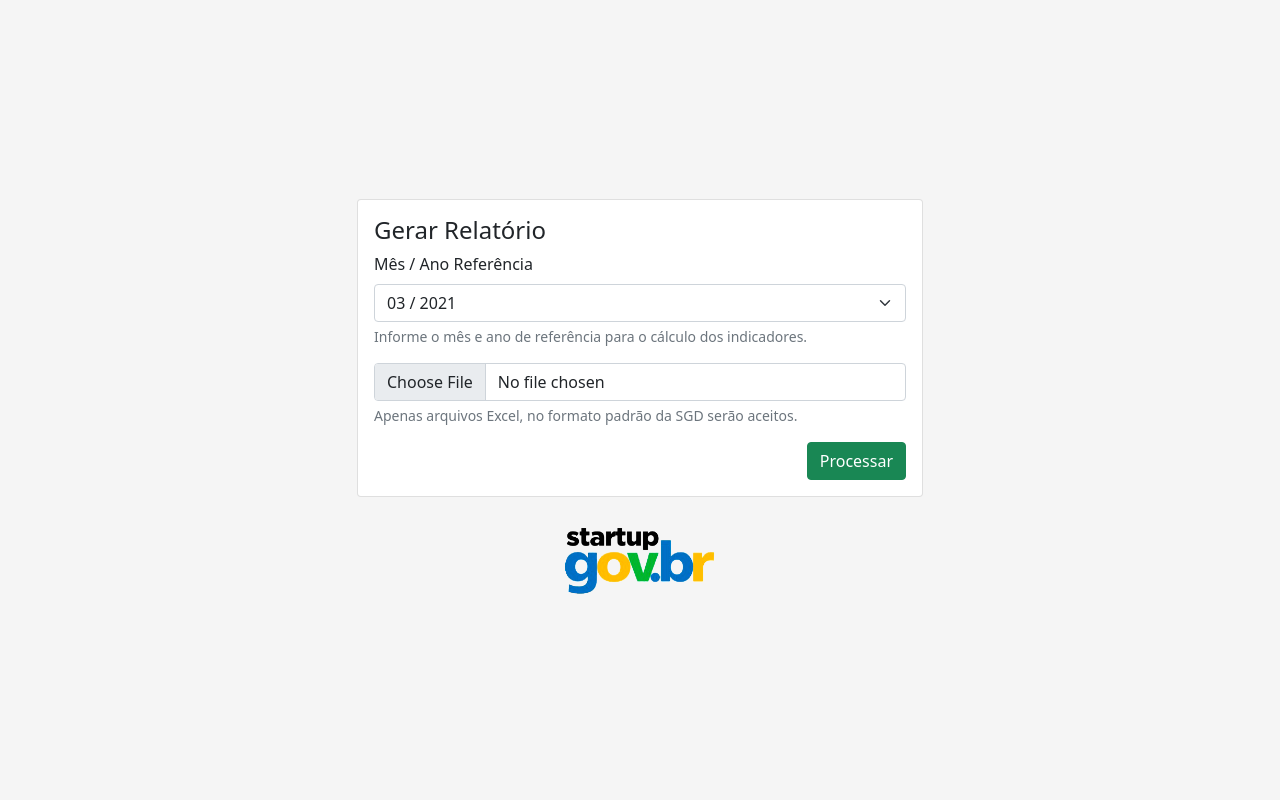
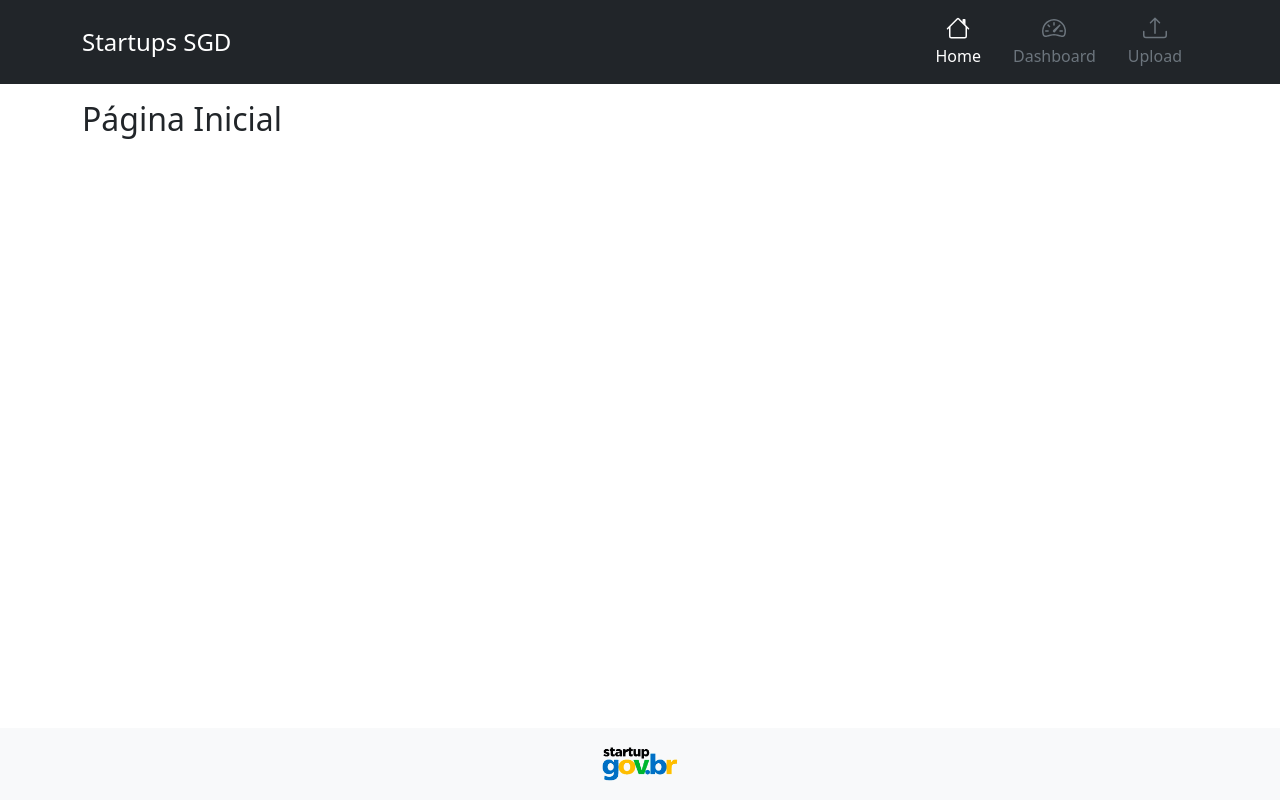
Before and after one commit to pcborges/me_sgd_status_projetos, a Flask app: page / in a window 1280 px wide. Run offline with Flask 2, Linux system fonts and the light colour scheme.

Commit message:
Ajustes de layout e novas páginas

```diff
--- a/app.py
+++ b/app.py
@@ -1,7 +1,7 @@
 import os
-from flask import Flask,  request,  render_template
+from flask import Flask,  request,  render_template, flash
 from src.tratar_dados import getProjetosEmExecucaoHTML, getProjetosPriorizadosJSON, getProjetosEmDiagnosticoHTML, getTotaisProjetosPriorizados
-from src.excel_to_db import uploadDataGBQ
+from src.excel_to_db import kpisToDB, startupsToDB
 from src.utils import validateFileReq
 import config
 
@@ -9,6 +9,12 @@ UPLOAD_FOLDER = os.getcwd() + 'upload'
 
 app = Flask(__name__)
 app.config['UPLOAD_FOLDER'] = UPLOAD_FOLDER
+app.secret_key = "sgdapp"
+
+
+@app.errorhandler(404)
+def not_found(e):
+    return render_template('404.html')
 
 
 @app.route('/')
@@ -16,23 +22,46 @@ def index():
     return render_template('index.html')
 
 
-@app.route('/carga')
-def carga():
-    return render_template('cargadados.html')
+@app.route('/upload')
+def upload():
+    return render_template('upload_form.html')
 
 
-@app.route('/bigquery', methods=['POST'])
-def big_query():
+@app.route('/dashboard')
+def dashboard():
+    return render_template('dashboard_ds.html')
+
+
+@app.route('/data-load', methods=['POST'])
+def data_load():
     if request.method == 'POST':
         resp = validateFileReq(request)
         path = resp['path']
         if path == '':
             return render_template('index.html', mensagem=resp['message'])
-        processamento = uploadDataGBQ(path)
-        if processamento == 'OK':
-            return render_template('cargadados.html', sucesso='Dados carregados com sucesso!')
-        else:
-            return render_template('cargadados.html', erro=processamento)
+        # Validar se os campos checkbox estão marcados
+        msgStartups = None
+        msgKpis = None
+        if request.form.get('carga_startups'):
+            msgStartups = startupsToDB(path)
+        if request.form.get('carga_kpis'):
+            msgKpis = kpisToDB(path)
+
+        print(msgKpis, 'outra ', msgStartups)
+        if not msgKpis == None:
+            if msgKpis == 'OK':
+                flash('Dados dos Indicadores carregados com sucesso.',
+                      category='success')
+            else:
+                flash(msgKpis, category='error')
+
+        if not msgStartups == None:
+            if msgStartups == 'OK':
+                flash('Dados das Startups carregados com sucesso.',
+                      category='success')
+            else:
+                flash(msgStartups, category='error')
+        return render_template('upload_form.html')
 
 
 @app.route('/dashboard', methods=['POST'])
--- a/src/utils.py
+++ b/src/utils.py
@@ -1,5 +1,4 @@
 import os
-import json
 from werkzeug.utils import secure_filename
 
 UPLOAD_FOLDER = os.getcwd() + 'upload'
--- /dev/null
+++ b/templates/base.html
@@ -0,0 +1,123 @@
+<!doctype html>
+<html lang="pt-BR">
+
+<head>
+  <!-- Required meta tags -->
+  <meta charset="utf-8">
+  <meta name="viewport" content="width=device-width, initial-scale=1">
+
+  <!-- Bootstrap CSS -->
+  <link href="https://cdn.jsdelivr.net/npm/bootstrap@5.0.2/dist/css/bootstrap.min.css" rel="stylesheet"
+    integrity="sha384-EVSTQN3/azprG1Anm3QDgpJLIm9Nao0Yz1ztcQTwFspd3yD65VohhpuuCOmLASjC" crossorigin="anonymous">
+  <link href="{{ url_for('static', filename='css/custom.css' ) }}" rel="stylesheet">
+  <link rel="shortcut icon" href="{{ url_for('static', filename='favicon.ico') }}">
+  <script src="{{ url_for('static', filename='js/custom.js' ) }}"></script>
+  <title>{% block title %}Startups SGD{% endblock %}</title>
+</head>
+
+<body class="d-flex flex-column vh-100">
+  <header>
+    <div class="px-3 py-2 bg-dark text-white" style="background-color: lightgray;">
+      <div class="container">
+        <div class="d-flex flex-wrap align-items-center justify-content-center justify-content-lg-start">
+          <a href="{{ url_for('index')}}"
+            class="d-flex align-items-center my-2 my-lg-0 me-lg-auto text-white text-decoration-none">
+            <span class="fs-4">Startups SGD</span>
+          </a>
+
+          <ul class="nav col-12 col-lg-auto my-2 justify-content-center my-md-0 text-small">
+            <li>
+              <a href="{{ url_for('index')}}" class="nav-link text-secondary">
+                <svg xmlns="http://www.w3.org/2000/svg" width="24" height="24" fill="currentColor"
+                  class="bi bi-house d-block mx-auto mb-1" viewBox="0 0 16 16">
+                  <path fill-rule="evenodd"
+                    d="M2 13.5V7h1v6.5a.5.5 0 0 0 .5.5h9a.5.5 0 0 0 .5-.5V7h1v6.5a1.5 1.5 0 0 1-1.5 1.5h-9A1.5 1.5 0 0 1 2 13.5zm11-11V6l-2-2V2.5a.5.5 0 0 1 .5-.5h1a.5.5 0 0 1 .5.5z" />
+                  <path fill-rule="evenodd"
+                    d="M7.293 1.5a1 1 0 0 1 1.414 0l6.647 6.646a.5.5 0 0 1-.708.708L8 2.207 1.354 8.854a.5.5 0 1 1-.708-.708L7.293 1.5z" />
+                </svg>
+                Home
+              </a>
+            </li>
+            <li>
+              <a href="{{ url_for('dashboard')}}" class="nav-link text-secondary">
+                <svg xmlns="http://www.w3.org/2000/svg" width="24" height="24" fill="currentColor"
+                  class="bi bi-speedometer2 d-block mx-auto mb-1" viewBox="0 0 16 16">
+                  <path
+                    d="M8 4a.5.5 0 0 1 .5.5V6a.5.5 0 0 1-1 0V4.5A.5.5 0 0 1 8 4zM3.732 5.732a.5.5 0 0 1 .707 0l.915.914a.5.5 0 1 1-.708.708l-.914-.915a.5.5 0 0 1 0-.707zM2 10a.5.5 0 0 1 .5-.5h1.586a.5.5 0 0 1 0 1H2.5A.5.5 0 0 1 2 10zm9.5 0a.5.5 0 0 1 .5-.5h1.5a.5.5 0 0 1 0 1H12a.5.5 0 0 1-.5-.5zm.754-4.246a.389.389 0 0 0-.527-.02L7.547 9.31a.91.91 0 1 0 1.302 1.258l3.434-4.297a.389.389 0 0 0-.029-.518z" />
+                  <path fill-rule="evenodd"
+                    d="M0 10a8 8 0 1 1 15.547 2.661c-.442 1.253-1.845 1.602-2.932 1.25C11.309 13.488 9.475 13 8 13c-1.474 0-3.31.488-4.615.911-1.087.352-2.49.003-2.932-1.25A7.988 7.988 0 0 1 0 10zm8-7a7 7 0 0 0-6.603 9.329c.203.575.923.876 1.68.63C4.397 12.533 6.358 12 8 12s3.604.532 4.923.96c.757.245 1.477-.056 1.68-.631A7 7 0 0 0 8 3z" />
+                </svg>
+                Dashboard
+              </a>
+            </li>
+            <li>
+              <a href="{{ url_for('upload')}}" class="nav-link text-secondary">
+                <svg xmlns="http://www.w3.org/2000/svg" width="24" height="24" fill="currentColor"
+                  class="bi bi-upload d-block mx-auto mb-1" viewBox="0 0 16 16">
+                  <path
+                    d="M.5 9.9a.5.5 0 0 1 .5.5v2.5a1 1 0 0 0 1 1h12a1 1 0 0 0 1-1v-2.5a.5.5 0 0 1 1 0v2.5a2 2 0 0 1-2 2H2a2 2 0 0 1-2-2v-2.5a.5.5 0 0 1 .5-.5z" />
+                  <path
+                    d="M7.646 1.146a.5.5 0 0 1 .708 0l3 3a.5.5 0 0 1-.708.708L8.5 2.707V11.5a.5.5 0 0 1-1 0V2.707L5.354 4.854a.5.5 0 1 1-.708-.708l3-3z" />
+                </svg>
+                Upload
+              </a>
+            </li>
+          </ul>
+        </div>
+      </div>
+    </div>
+  </header>
+  <main class="flex-shrink-1">
+    <!-- Notificações flash irão aqui -->
+    <div class="container mt-3 mb-3">
+
+      {% with messages = get_flashed_messages(with_categories=true) %} {% if
+      messages %} {% for category, message in messages %} {% if category ==
+      'error' %}
+      <div class="alert alert-danger alert-dismissible fade show" role="alert">
+        {{ message }}
+        <button type="button" class="btn-close" data-bs-dismiss="alert" aria-label="Close"></button>
+      </div>
+      {% else %}
+      <div class="alert alert-success alert-dismissible fade show" role="alert">
+        {{ message }}
+        <button type="button" class="btn-close" data-bs-dismiss="alert" aria-label="Close"></button>
+      </div>
+      {% endif %} {% endfor %} {% endif %} {% endwith %}
+    </div>
+    <!-- Conteúdo das páginas vai aqui -->
+    <div class="container">{% block content %} {% endblock %}</div>
+
+  </main>
+  <footer class="footer mt-auto py-3 bg-light">
+    <div class="container text-center">
+      <img src="{{ url_for('static', filename='images/startup_gov_logo.png' ) }}" alt="Startup Gov.br"
+        title="Startup Gov.br" height="40px" />
+    </div>
+  </footer>
+  <!-- Bootstrap JS -->
+  <script src="https://cdn.jsdelivr.net/npm/@popperjs/core@2.9.2/dist/umd/popper.min.js"
+    integrity="sha384-IQsoLXl5PILFhosVNubq5LC7Qb9DXgDA9i+tQ8Zj3iwWAwPtgFTxbJ8NT4GN1R8p"
+    crossorigin="anonymous"></script>
+  <script src="https://cdn.jsdelivr.net/npm/bootstrap@5.0.2/dist/js/bootstrap.min.js"
+    integrity="sha384-cVKIPhGWiC2Al4u+LWgxfKTRIcfu0JTxR+EQDz/bgldoEyl4H0zUF0QKbrJ0EcQF"
+    crossorigin="anonymous"></script>
+  <script>
+    // Manter link "selecionado" de acordo com a página atual
+    window.addEventListener("load", () => {
+      let endpoint = '{{request.endpoint}}'
+      if (endpoint != "index") {
+
+        let element = document.querySelectorAll(`a[href='/${endpoint}']`);
+        element[0].classList.remove("text-secondary");
+        element[0].classList.add("text-white");
+      } else {
+        let element = document.querySelectorAll(`a[href='/']`);
+        element[1].classList.remove("text-secondary");
+        element[1].classList.add("text-white");
+      }
+    });
+  </script>
+</body>
+
+</html>
--- a/templates/index.html
+++ b/templates/index.html
@@ -1,111 +1,7 @@
-<!doctype html>
-<html lang="pt-BR">
-
-<head>
-  <!-- Required meta tags -->
-  <meta charset="utf-8">
-  <meta name="viewport" content="width=device-width, initial-scale=1">
-
-  <!-- Bootstrap CSS -->
-  <link href="https://cdn.jsdelivr.net/npm/bootstrap@5.0.1/dist/css/bootstrap.min.css" rel="stylesheet"
-    integrity="sha384-+0n0xVW2eSR5OomGNYDnhzAbDsOXxcvSN1TPprVMTNDbiYZCxYbOOl7+AMvyTG2x" crossorigin="anonymous">
-  <script src="{{ url_for('static', filename='js/custom.js' ) }}"></script>
-  <link href="{{ url_for('static', filename='css/custom.css' ) }}" rel="stylesheet">
-  <link rel="shortcut icon" href="{{ url_for('static', filename='favicon.ico') }}">
-  <title>Inicial</title>
-  <style type="text/css">
-    *,
-    ::after,
-    ::before {
-      box-sizing: border-box;
-    }
-
-    html,
-    body {
-      height: 100%;
-    }
-
-    body {
-      display: flex;
-      align-items: center;
-      padding-top: 40px;
-      padding-bottom: 40px;
-      background-color: #f5f5f5;
-    }
-
-    .form-upload {
-      width: 100%;
-      max-width: 620px;
-      padding: 15px;
-      margin: auto;
-    }
-  </style>
-</head>
-
-
-<body class="">
-
-  <main id="main" class="form-upload">
-    <div class="container">
-      {% if mensagem %}
-      <div class="alert alert-warning" role="alert">
-        {{mensagem}}
-      </div>
-      {% endif %}
-      <div class="row">
-        <div class="col">
-          <div class="card">
-            <div class="card-body">
-              <h4 class="card-title">Gerar Relatório</h4>
-              <form id="principalForm" action="/dashboard" method="POST" enctype="multipart/form-data">
-                <div class="mb-3">
-                  <label class="form-label">Mês / Ano Referência</label>
-                  <select name="mes_ano" class="form-select" aria-label="Default select example">
-                    <option value="14">03 / 2021</option>
-                    <option value="15">04 / 2021</option>
-                    <option value="16">05 / 2021</option>
-                  </select>
-                  <div class="form-text">Informe o mês e ano de referência para o cálculo dos indicadores.
-                  </div>
-                </div>
-                <div class="mb-3">
-                  <input type="file" name="file" class="form-control" id="fileUpload" aria-describedby="fileUpload"
-                    aria-label="Upload">
-                  <div class="form-text">Apenas arquivos Excel, no formato padrão da SGD serão aceitos.
-                  </div>
-                </div>
-                <div class="text-end">
-                  <button class="btn btn-success" type="submit" id="fileUpload">
-                    <span id="loader" class="hidden spinner-border spinner-border-sm" role="status"
-                      aria-hidden="true"></span>
-                    Processar
-                  </button>
-                </div>
-              </form>
-            </div>
-          </div>
-          <div class="logo mt-4 text-center"><img src="{{ url_for('static', filename='images/startup_gov_logo.png' ) }}"
-              alt="Startup Gov.br" title="Startup Gov.br" height="80px" /></div>
-        </div>
-      </div>
-
-
-    </div>
-  </main>
-
-
-  <!-- Optional JavaScript; choose one of the two! -->
-
-  <!-- Option 1: Bootstrap Bundle with Popper -->
-  <script src="https://cdn.jsdelivr.net/npm/bootstrap@5.0.1/dist/js/bootstrap.bundle.min.js"
-    integrity="sha384-gtEjrD/SeCtmISkJkNUaaKMoLD0//ElJ19smozuHV6z3Iehds+3Ulb9Bn9Plx0x4"
-    crossorigin="anonymous"></script>
-
-  <!-- Option 2: Separate Popper and Bootstrap JS -->
-  <!--
-    <script src="https://cdn.jsdelivr.net/npm/@popperjs/core@2.9.2/dist/umd/popper.min.js" integrity="sha384-IQsoLXl5PILFhosVNubq5LC7Qb9DXgDA9i+tQ8Zj3iwWAwPtgFTxbJ8NT4GN1R8p" crossorigin="anonymous"></script>
-    <script src="https://cdn.jsdelivr.net/npm/bootstrap@5.0.1/dist/js/bootstrap.min.js" integrity="sha384-Atwg2Pkwv9vp0ygtn1JAojH0nYbwNJLPhwyoVbhoPwBhjQPR5VtM2+xf0Uwh9KtT" crossorigin="anonymous"></script>
-    -->
-</body>
-
-</html>
+{% extends "base.html" %}
+{% block title %}
+Startups SGD
+{% endblock %}
+{% block content %}
+<h2>Página Inicial</h2>
+{% endblock %}
```
Also changed, not shown: src/excel_to_db.py (+47 -8 lines), templates/404.html (added, +10 -0 lines), templates/dashboard_ds.html (added, +9 -0 lines), templates/index_bkp.html (renamed from templates/cargadados.html, +15 -10 lines), templates/upload_form.html (added, +39 -0 lines).
